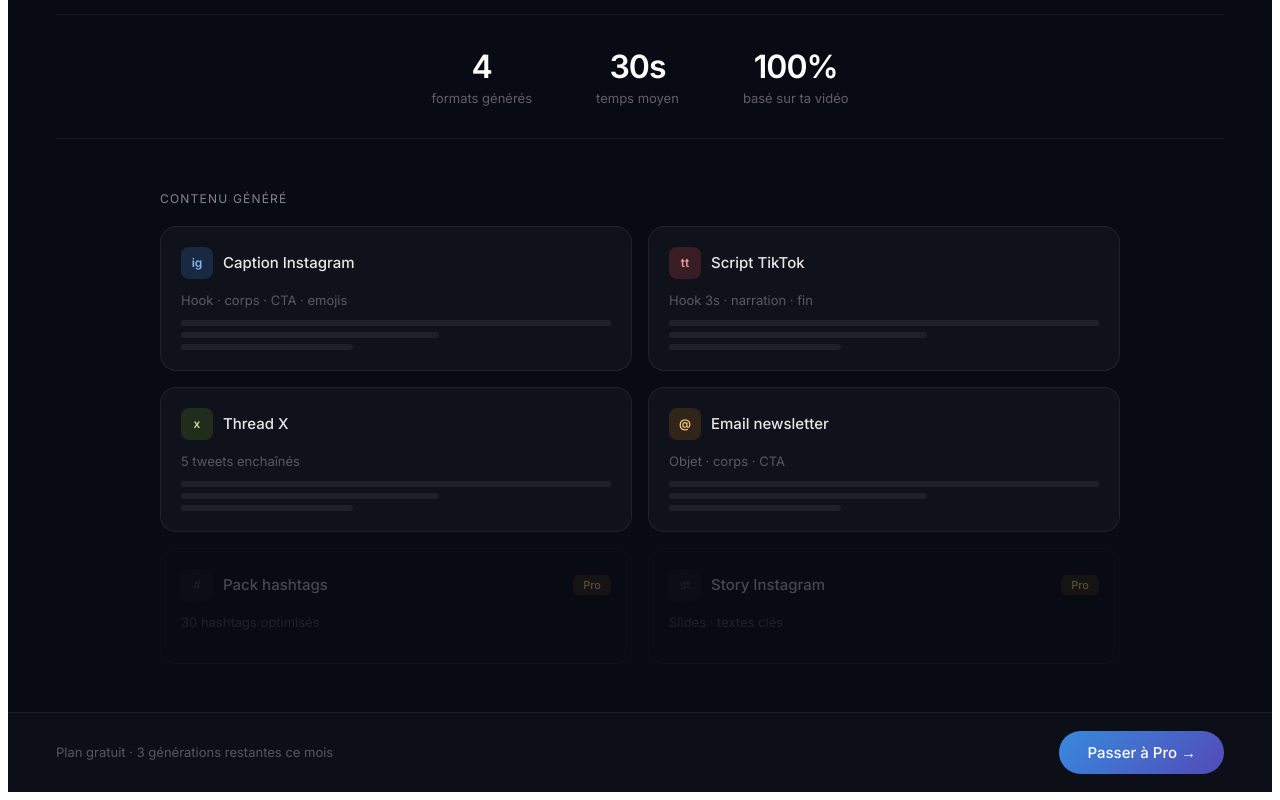
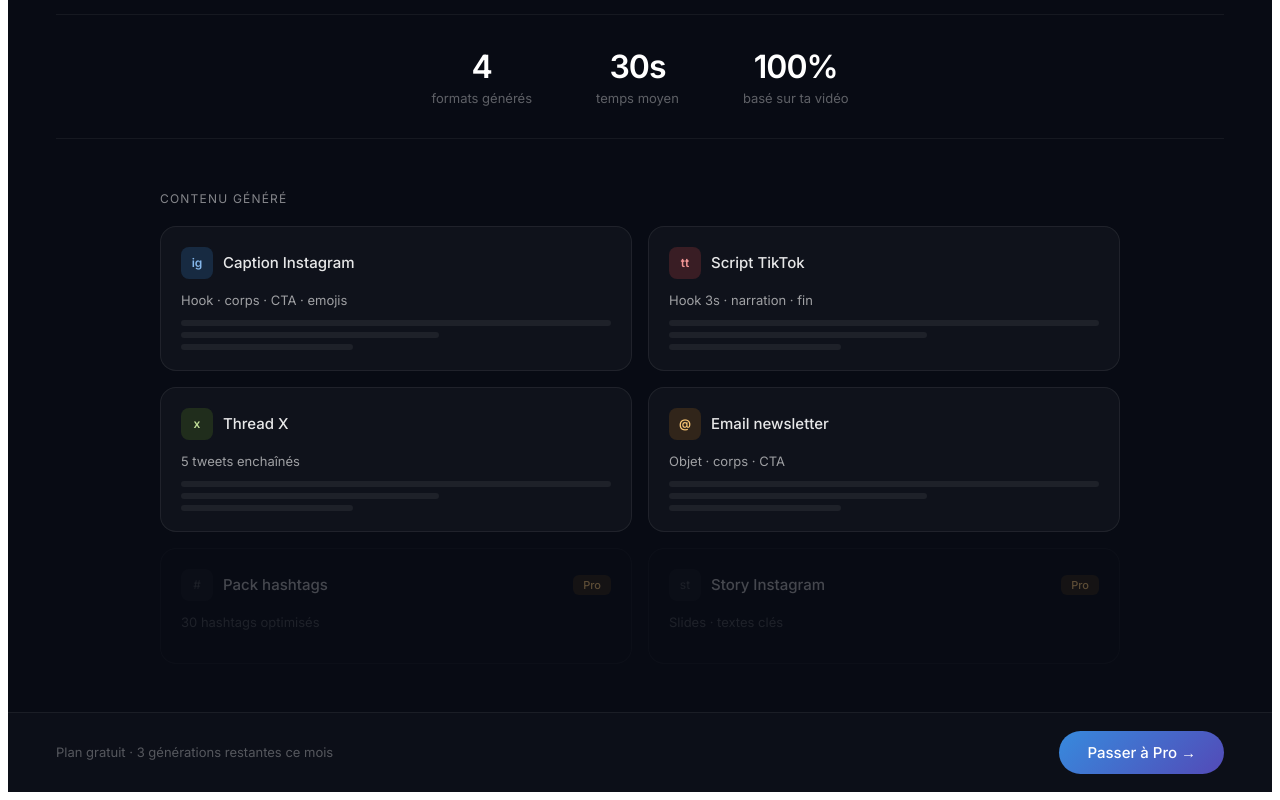
Before and after one commit to AxelBen81/viralto, a Next.js app: page / in a window 1280 px wide. Shown: the part 829-1629 px from the top of the page. Built offline with nearby package versions, Linux system fonts and the light colour scheme; no server answers.

Commit message:
Update page.tsx

```diff
--- a/app/page.tsx
+++ b/app/page.tsx
@@ -188,7 +188,7 @@
                     </button>
                   )}
                 </div>
-                <p style={{ fontSize: 13, color: "rgba(255,255,255,0.3)", marginBottom: 12 }}>{f.desc}</p>
+                <p style={{ fontSize: 13, color: "rgba(255,255,255,0.6)", marginBottom: 12 }}>{f.desc}</p>
                 {generated ? (
                   <pre style={{ fontSize: 13, color: "rgba(255,255,255,0.7)", whiteSpace: "pre-wrap", background: "rgba(255,255,255,0.03)", border: "1px solid rgba(255,255,255,0.06)", borderRadius: 10, padding: 14, maxHeight: 180, overflowY: "auto", margin: 0 }}>
                     {generatedContent[f.key] || fakeContent[f.key as keyof typeof fakeContent]}
```
